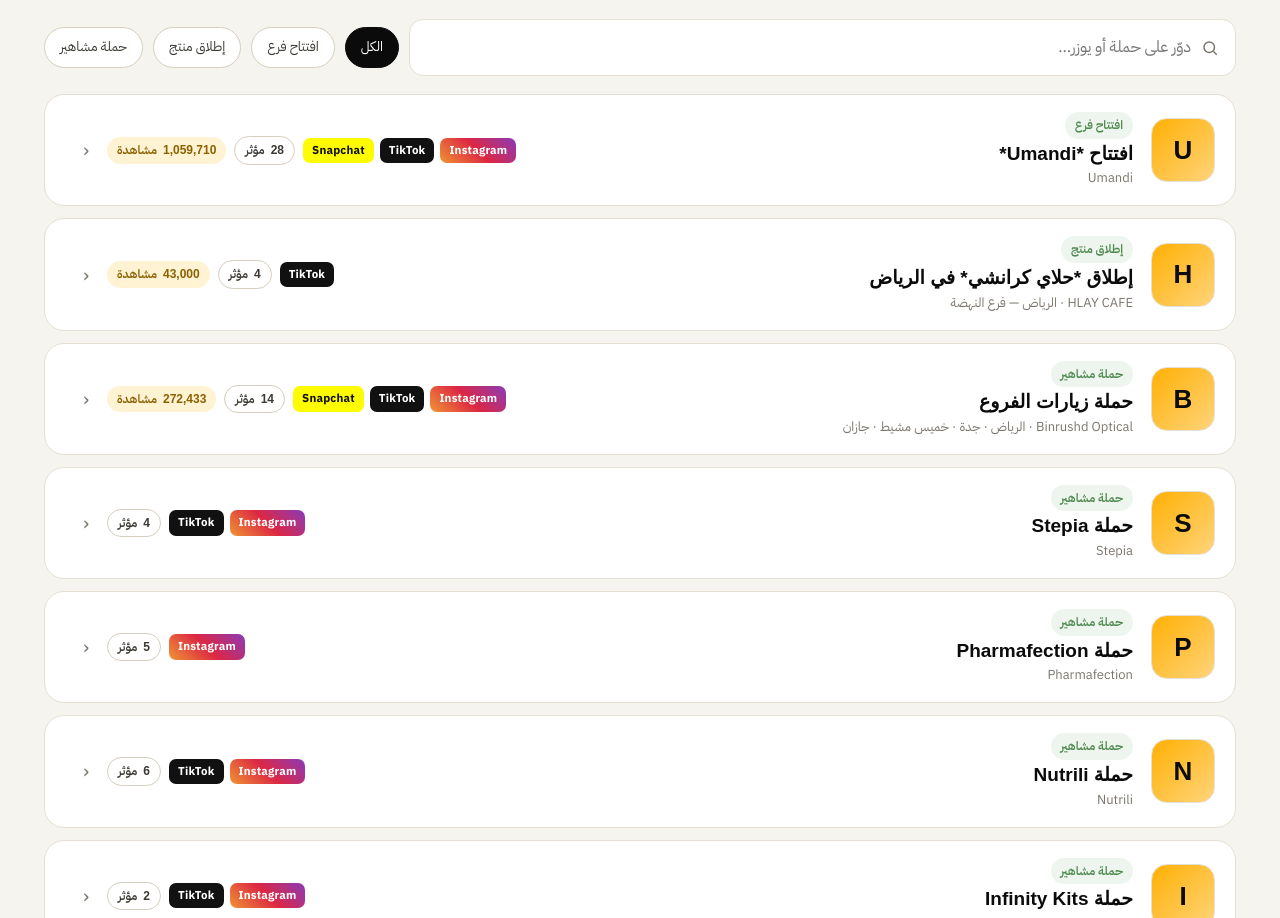
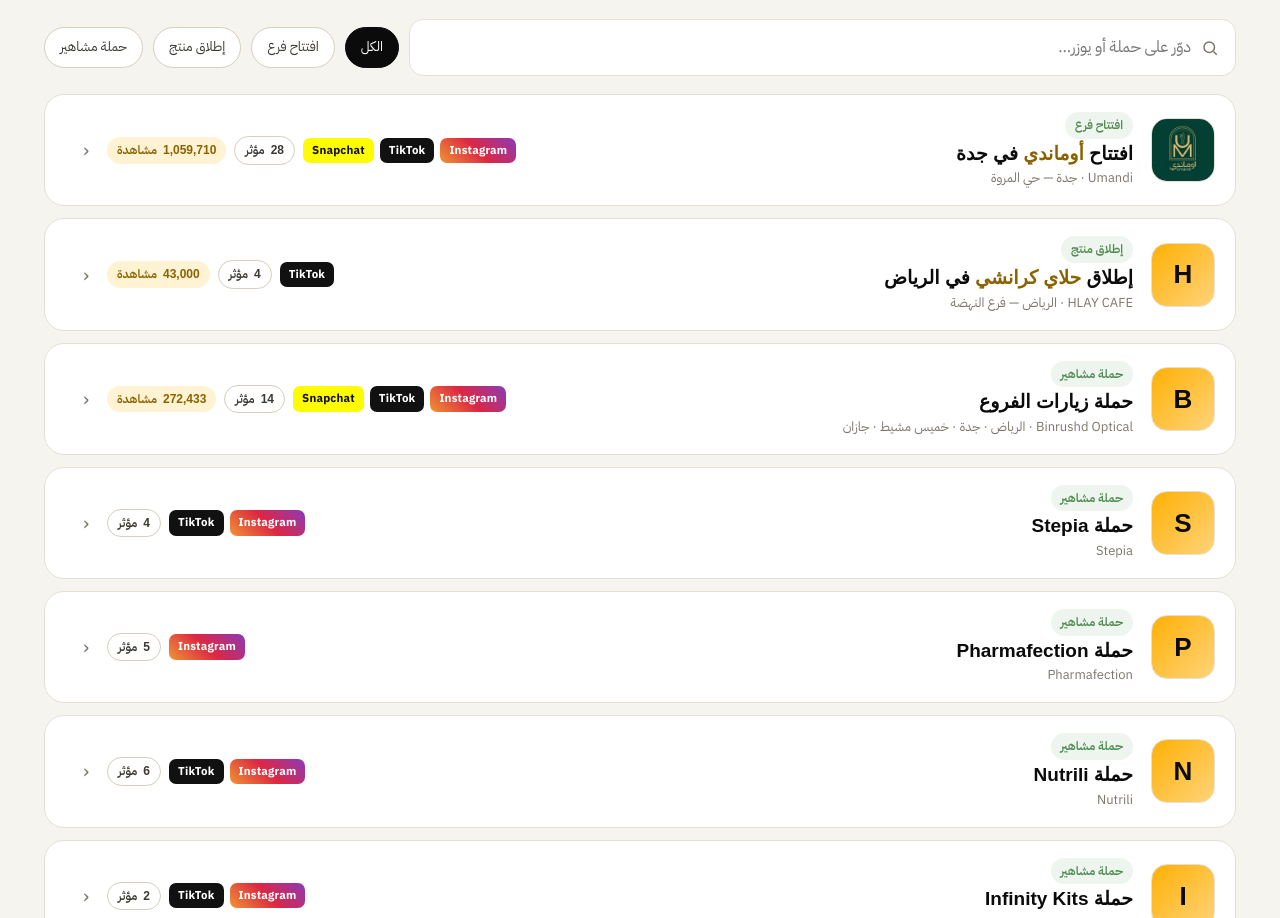
Before and after one commit to mohamedhanyhassan/protofolio-malaz-influncer, a plain HTML site: page index.html in a window 1280 px wide. Shown: the part 1178-2096 px from the top of the page. Drawn offline with Linux system fonts and the light colour scheme; a web font is replaced by a local one.

Commit message:
Umandi: logo, Jeddah Al Marwah, brand link; fix asterisks in home campaign titles
Co-Authored-By: Claude Opus 5.5 <noreply@anthropic.com>
Claude-Session: https://claude.ai/code/session_01NTCnra5mPa41QTiiz3HBC3

```diff
--- a/assets/app.js
+++ b/assets/app.js
@@ -206,7 +206,7 @@
         const hit = qq && x.covs.find(v => (v.creator || "").toLowerCase().includes(qq));
         return `<a class="crow fade" href="#c-${E(x.c.id)}">
           ${logoHTML(x.c)}
-          <div><span class="badge">${E(x.c.type || "حملة")}</span><h3>${E(x.c.title || x.c.brand)}</h3>
+          <div><span class="badge">${E(x.c.type || "حملة")}</span><h3>${hl(x.c.title || x.c.brand)}</h3>
             <div class="meta">${E(x.c.brand)}${x.c.city ? " · " + E(x.c.city) : ""}${hit ? ` · <span class="ltr" style="color:var(--green-d)">@${E(hit.creator)}</span>` : ""}</div></div>
           <div class="side"><span class="chips">${pfBadges(x.s.platforms)}</span>
             <span class="badge line"><span class="num">${M.fmt(x.s.creators)}</span> مؤثر</span>
--- a/assets/style.css
+++ b/assets/style.css
@@ -443,3 +443,8 @@ footer .logo img{width:auto}
 .media.none .ph{gap:8px}
 .media.none .ph .av{width:58px;height:58px;font-size:24px}
 .media .ph .phbtn{font-size:13px;padding:8px 14px;margin-top:4px;pointer-events:auto}
+
+/* brand logos with a solid background (square) look cleaner with rounded corners */
+.rlogos .bl img,.vcard .blg img,.rfoot .lg2 .bl img{border-radius:14px}
+.blogo img[src^="logos/"]{padding:0}
+.crow h3 em{font-style:normal;color:var(--gold-d)}
--- a/data.js
+++ b/data.js
@@ -11,19 +11,20 @@ window.PORTFOLIO = {
     {
       "id": "umandi",
       "brand": "Umandi",
-      "title": "افتتاح *Umandi*",
+      "title": "افتتاح *أوماندي* في جدة",
       "type": "افتتاح فرع",
-      "logo": "",
-      "brandUrl": "",
-      "city": "",
+      "logo": "logos/umandi.png",
+      "brandUrl": "https://u-mandi.com/",
+      "city": "جدة — حي المروة",
       "date": "2025-07-29",
       "dataDate": "2025-08-18",
-      "description": "زيارات مؤثرين لـ Umandi على 3 مراحل: الافتتاح التجريبي من 29 يوليو، ثم الافتتاح الرسمي في 8 أغسطس، ثم زيارات ما بعد الافتتاح حتى 18 أغسطس 2025، بتغطيات على تيك توك وإنستغرام وسناب شات.",
+      "description": "زيارات مؤثرين لمطعم أوماندي في حي المروة بجدة على 3 مراحل: الافتتاح التجريبي من 29 يوليو، ثم الافتتاح الرسمي في 8 أغسطس، ثم زيارات ما بعد الافتتاح حتى 18 أغسطس 2025، بتغطيات على تيك توك وإنستغرام وسناب شات.",
       "hashtags": [
+        "أوماندي",
         "Umandi",
-        "افتتاح_تجريبي",
-        "الافتتاح",
-        "بعد_الافتتاح"
+        "جدة",
+        "حي_المروة",
+        "افتتاح_تجريبي"
       ],
       "coverages": [
         {
@@ -41,7 +42,8 @@ window.PORTFOLIO = {
           "likes": 7,
           "comments": 0,
           "saves": null,
-          "note": "زيارة 12/8"
+          "note": "زيارة 12/8",
+          "location": "جدة"
         },
         {
           "url": "https://www.instagram.com/reel/DNRSfvVI17p/",
@@ -58,7 +60,8 @@ window.PORTFOLIO = {
           "likes": 5,
           "comments": 0,
           "saves": null,
-          "note": "زيارة 12/8"
+          "note": "زيارة 12/8",
+          "location": "جدة"
         },
         {
           "url": "https://www.instagram.com/reel/DNbQE0GC8lJ/",
@@ -75,7 +78,8 @@ window.PORTFOLIO = {
           "likes": 411,
           "comments": 1,
           "saves": null,
-          "note": "زيارة 14/8"
+          "note": "زيارة 14/8",
+          "location": "جدة"
         },
         {
           "url": "https://www.instagram.com/reel/DNbH2jVIm56/",
@@ -92,7 +96,8 @@ window.PORTFOLIO = {
           "likes": 214,
           "comments": 42,
           "saves": null,
-          "note": "زيارة 15/8"
+          "note": "زيارة 15/8",
+          "location": "جدة"
         },
         {
           "url": "https://www.instagram.com/reel/DNLKu0PsovZ/",
@@ -109,7 +114,8 @@ window.PORTFOLIO = {
           "likes": 10,
           "comments": 3,
           "saves": null,
-          "note": "زيارة 8/8"
+          "note": "زيارة 8/8",
+          "location": "جدة"
         },
         {
           "url": "https://www.instagram.com/reel/DNN-Tsotx6c/",
@@ -126,7 +132,8 @@ window.PORTFOLIO = {
           "likes": 6,
           "comments": 2,
           "saves": null,
-          "note": "زيارة 8/8"
+          "note": "زيارة 8/8",
+          "location": "جدة"
         },
         {
           "url": "https://www.instagram.com/reel/DNIlA9HirKg/",
@@ -143,7 +150,8 @@ window.PORTFOLIO = {
           "likes": 4,
           "comments": 0,
           "saves": null,
-          "note": "زيارة 8/8"
+          "note": "زيارة 8/8",
+          "location": "جدة"
         },
         {
           "url": "https://www.instagram.com/reel/DNOBbS-Nln3/",
@@ -160,7 +168,8 @@ window.PORTFOLIO = {
           "likes": 7,
           "comments": 7,
           "saves": null,
-          "note": "زيارة 8/8"
+          "note": "زيارة 8/8",
+          "location": "جدة"
         },
         {
           "url": "https://www.instagram.com/reel/DMva2x1tN1Z/",
@@ -177,7 +186,8 @@ window.PORTFOLIO = {
           "likes": 70,
           "comments": 5,
           "saves": null,
-          "note": "زيارة 29/7"
+          "note": "زيارة 29/7",
+          "location": "جدة"
         },
         {
           "url": "https://www.instagram.com/reel/DMx9T5uq2C7/",
@@ -194,7 +204,8 @@ window.PORTFOLIO = {
           "likes": 601,
           "comments": 122,
           "saves": null,
-          "note": "زيارة 30/7 · منشور مشترك مع larayounes2024"
+          "note": "زيارة 30/7 · منشور مشترك مع larayounes2024",
+          "location": "جدة"
         },
         {
           "url": "https://www.instagram.com/reel/DM7WKsuoGm4/",
@@ -211,7 +222,8 @@ window.PORTFOLIO = {
           "likes": 19,
           "comments": 4,
           "saves": null,
-          "note": "زيارة 1/8"
+          "note": "زيارة 1/8",
+          "location": "جدة"
         },
         {
           "url": "https://www.instagram.com/reel/DNBlKD2OKQQ/",
@@ -228,7 +240,8 @@ window.PORTFOLIO = {
           "likes": 6,
           "comments": 1,
           "saves": null,
-          "note": "زيارة 4/8"
+          "note": "زيارة 4/8",
+          "location": "جدة"
         },
         {
           "url": "https://www.instagram.com/reel/DNC2DUcI1Nz/",
@@ -245,7 +258,8 @@ window.PORTFOLIO = {
           "likes": 125,
           "comments": 45,
           "saves": null,
-          "note": "زيارة 6/8"
+          "note": "زيارة 6/8",
+          "location": "جدة"
         },
         {
           "url": "https://www.tiktok.com/@ameera8855/video/7537439872995413255",
@@ -262,7 +276,8 @@ window.PORTFOLIO = {
           "likes": 706,
           "comments": 59,
           "saves": 10,
-          "note": "زيارة 11/8"
+          "note": "زيارة 11/8",
+          "location": "جدة"
         },
         {
           "url": "https://www.tiktok.com/@rehab.bkh/video/7538050576894938388",
@@ -279,7 +294,8 @@ window.PORTFOLIO = {
           "likes": 84,
           "comments": 7,
           "saves": 4,
-          "note": "زيارة 12/8"
+          "note": "زيارة 12/8",
+          "location": "جدة"
         },
         {
           "url": "https://www.tiktok.com/@un_v8/video/7537674122155855111",
@@ -296,7 +312,8 @@ window.PORTFOLIO = {
           "likes": 823,
           "comments": 27,
           "saves": 16,
-          "note": "زيارة 12/8"
+          "note": "زيارة 12/8",
+          "location": "جدة"
         },
         {
           "url": "https://www.tiktok.com/@walaa.sulliman/video/7537814199293070613",
@@ -313,7 +330,8 @@ window.PORTFOLIO = {
           "likes": 14,
           "comments": 0,
           "saves": 0,
-          "note": "زيارة 12/8"
+          "note": "زيارة 12/8",
+          "location": "جدة"
         },
         {
           "url": "https://www.tiktok.com/@soomatork_sa/video/7539250335731207441",
@@ -330,7 +348,8 @@ window.PORTFOLIO = {
           "likes": 450,
           "comments": 29,
           "saves": 12,
-          "note": "زيارة 14/8"
+          "note": "زيارة 14/8",
+          "location": "جدة"
         },
         {
           "url": "https://www.tiktok.com/@e.al7arbi/video/7539235710595796231",
@@ -347,7 +366,8 @@ window.PORTFOLIO = {
           "likes": 567,
           "comments": 9,
           "saves": 3,
-          "note": "زيارة 15/8"
+          "note": "زيارة 15/8",
+          "location": "جدة"
         },
         {
           "url": "https://www.tiktok.com/@jehad_story1/video/7537337703545769223",
@@ -364,7 +384,8 @@ window.PORTFOLIO = {
           "likes": 38,
           "comments": 0,
           "saves": 1,
-          "note": "زيارة 8/8"
+          "note": "زيارة 8/8",
+          "location": "جدة"
         },
         {
           "url": "https://www.tiktok.com/@manal.taha1/video/7536308528990915858",
@@ -381,7 +402,8 @@ window.PORTFOLIO = {
           "likes": 185,
           "comments": 17,
           "saves": 33,
-          "note": "زيارة 8/8"
+          "note": "زيارة 8/8",
+          "location": "جدة"
         },
         {
           "url": "https://www.tiktok.com/@pq5n5/video/7536559118581107976",
@@ -398,7 +420,8 @@ window.PORTFOLIO = {
           "likes": 432,
           "comments": 133,
           "saves": 244,
-          "note": "زيارة 8/8"
+          "note": "زيارة 8/8",
+          "location": "جدة"
         },
         {
           "url": "https://www.tiktok.com/@salem3703/video/7536305777728867602",
@@ -415,7 +438,8 @@ window.PORTFOLIO = {
           "likes": 229,
           "comments": 45,
           "saves": 57,
-          "note": "زيارة 8/8"
+          "note": "زيارة 8/8",
+          "location": "جدة"
         },
         {
           "url": "https://www.tiktok.com/@te.7s/video/7537317313230458130",
@@ -432,7 +456,8 @@ window.PORTFOLIO = {
           "likes": 42,
           "comments": 3,
           "saves": 3,
-          "note": "زيارة 8/8"
+          "note": "زيارة 8/8",
+          "location": "جدة"
         },
         {
           "url": "https://www.tiktok.com/@rena.137/video/7532881387054042386",
@@ -449,7 +474,8 @@ window.PORTFOLIO = {
           "likes": 292,
           "comments": 133,
           "saves": 374,
-          "note": "زيارة 29/7"
+          "note": "زيارة 29/7",
+          "location": "جدة"
         },
         {
           "url": "https://www.tiktok.com/@hudavaiolet/video/7533326320063827207",
@@ -466,7 +492,8 @@ window.PORTFOLIO = {
           "likes": 220,
           "comments": 11,
           "saves": 30,
-          "note": "زيارة 31/7"
+          "note": "زيارة 31/7",
+          "location": "جدة"
         },
         {
           "url": "https://www.tiktok.com/@lina_esmail/video/7533974913716112658",
@@ -483,7 +510,8 @@ window.PORTFOLIO = {
           "likes": 345,
           "comments": 30,
           "saves": 71,
-          "note": "زيارة 1/8"
+          "note": "زيارة 1/8",
+          "location": "جدة"
         },
         {
           "url": "https://www.tiktok.com/@om_soso135/video/7536029673352989960",
@@ -500,7 +528,8 @@ window.PORTFOLIO = {
           "likes": 105,
           "comments": 16,
           "saves": 23,
-          "note": "زيارة 2/8"
+          "note": "زيارة 2/8",
+          "location": "جدة"
         },
         {
           "url": "https://www.tiktok.com/@brandat32/video/7535214954291432722",
@@ -517,7 +546,8 @@ window.PORTFOLIO = {
           "likes": 1400,
           "comments": 92,
           "saves": 1100,
-          "note": "زيارة 5/8"
+          "note": "زيارة 5/8",
+          "location": "جدة"
         },
         {
           "url": "https://www.tiktok.com/@nirvanaa_11/video/7535548998665473288",
@@ -534,7 +564,8 @@ window.PORTFOLIO = {
           "likes": 294,
           "comments": 14,
           "saves": 256,
-          "note": "زيارة 4/8"
+          "note": "زيارة 4/8",
+          "location": "جدة"
         },
         {
           "url": "https://www.tiktok.com/@mn_g73/video/7535769382782373128",
@@ -551,7 +582,8 @@ window.PORTFOLIO = {
           "likes": 654,
           "comments": 11,
           "saves": 121,
-          "note": "زيارة 6/8"
+          "note": "زيارة 6/8",
+          "location": "جدة"
         },
         {
           "url": "https://www.tiktok.com/@rashakwik/video/7535669934177684754",
@@ -568,7 +600,8 @@ window.PORTFOLIO = {
           "likes": 6808,
           "comments": 724,
           "saves": 2300,
-          "note": "زيارة 6/8"
+          "note": "زيارة 6/8",
+          "location": "جدة"
         },
         {
           "url": "https://www.tiktok.com/@hudavaiolet/video/7533305255375752455",
@@ -585,7 +618,8 @@ window.PORTFOLIO = {
           "likes": null,
           "comments": null,
           "saves": null,
-          "note": "زيارة 31/7"
+          "note": "زيارة 31/7",
+          "location": "جدة"
         },
         {
           "url": "https://www.tiktok.com/@om_soso135/video/7535230233834720519",
@@ -602,7 +636,8 @@ window.PORTFOLIO = {
           "likes": null,
           "comments": null,
           "saves": null,
-          "note": "زيارة 2/8"
+          "note": "زيارة 2/8",
+          "location": "جدة"
         },
         {
           "url": "https://www.tiktok.com/@khalid1593/video/7540082764146691346",
@@ -619,7 +654,8 @@ window.PORTFOLIO = {
           "likes": null,
           "comments": null,
           "saves": null,
-          "note": "زيارة 18/8"
+          "note": "زيارة 18/8",
+          "location": "جدة"
         },
         {
           "url": "https://www.tiktok.com/@agrammal/video/7540431657464073480",
@@ -636,7 +672,8 @@ window.PORTFOLIO = {
           "likes": null,
           "comments": null,
           "saves": null,
-          "note": "زيارة 18/8"
+          "note": "زيارة 18/8",
+          "location": "جدة"
         },
         {
           "url": "https://www.snapchat.com/@hudavaiolet/spotlight/W7_EDlXWTBiXAEEniNoMPwAAYeXF5Y2JsYWVmAZhh4lKMAZhh4iZzAAAAAQ",
@@ -653,7 +690,8 @@ window.PORTFOLIO = {
           "likes": null,
           "comments": null,
           "saves": null,
-          "note": "زيارة 31/7"
+          "note": "زيارة 31/7",
+          "location": "جدة"
         },
         {
           "url": "https://www.snapchat.com/@yallashoppings/spotlight/W7_EDlXWTBiXAEEniNoMPwAAYcWp2anlxcW9xAZiLbmxnAZiLWMByAAAAAQ",
@@ -670,7 +708,8 @@ window.PORTFOLIO = {
           "likes": null,
           "comments": null,
           "saves": null,
-          "note": "زيارة 8/8"
+          "note": "زيارة 8/8",
+          "location": "جدة"
         },
         {
           "url": "https://www.snapchat.com/@marmos777",
@@ -687,7 +726,8 @@ window.PORTFOLIO = {
           "likes": null,
           "comments": null,
           "saves": null,
-          "note": "زيارة 4/8"
+          "note": "زيارة 4/8",
+          "location": "جدة"
         },
         {
           "url": "https://www.snapchat.com/@manhola_25/JfCoID1YSiy_U4WSP9r0uAAAgdWFwYW1oZmFnAZi9yxw2AZi9ywyLAAAAAg",
@@ -704,7 +744,8 @@ window.PORTFOLIO = {
           "likes": null,
           "comments": null,
           "saves": null,
-          "note": "زيارة 18/8"
+          "note": "زيارة 18/8",
+          "location": "جدة"
         },
         {
           "url": "https://www.instagram.com/stories/iiisuhad/3702571474652088241/",
@@ -721,7 +762,8 @@ window.PORTFOLIO = {
           "likes": null,
           "comments": null,
           "saves": null,
-          "note": "زيارة 18/8"
+          "note": "زيارة 18/8",
+          "location": "جدة"
         }
       ],
       "insights": [
```
Also changed, not shown: logos/umandi.png (added).
